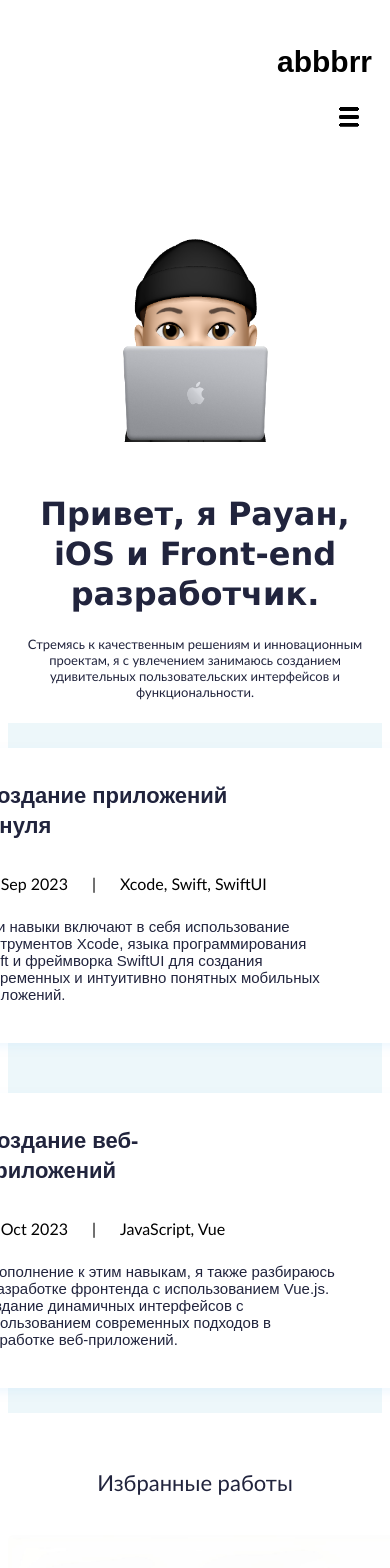
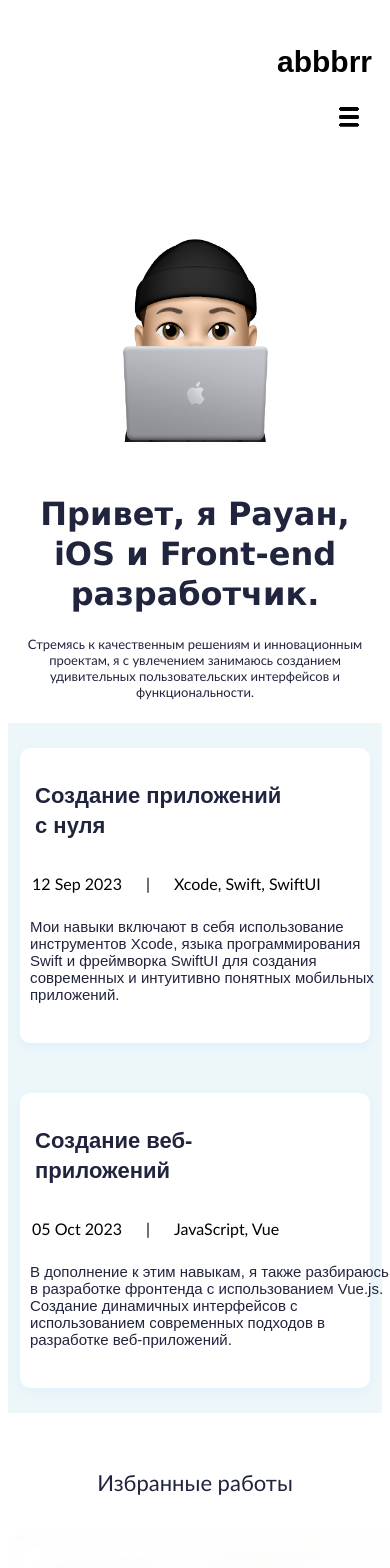
Before and after one commit to abbbrr/abr_port, a Vue app: page / in a window 390 px wide. Shown: the top 1568 px of the page. Built offline with nearby package versions, Linux system fonts and the light colour scheme.

Commit message:
fix header

```diff
--- a/src/components/Header.vue
+++ b/src/components/Header.vue
@@ -143,4 +143,40 @@ header{
     }
 
 }
+
+@media (max-width: 568px){
+
+header{
+    width: auto;
+    height: 690px;
+}
+    .container{
+        display: flex;
+        flex-wrap: wrap;
+        justify-content: center;
+        align-items: center;
+        height: 40vh;
+    }
+
+    .first_card{
+    width: 350px;
+    height: 295px;
+    flex-shrink: 0;
+    border-radius: 10px;
+    background: #FFF;
+    box-shadow: 0px 4px 10px 0px rgba(187, 225, 250, 0.25);
+    margin: 25px;
+    text-align: left;
+    }
+
+    .second_card{
+        width: 350px;
+        height: 295px;
+        flex-shrink: 0;
+        border-radius: 10px;
+        background: #FFF;
+        box-shadow: 0px 4px 10px 0px rgba(187, 225, 250, 0.25);
+        margin: 25px;
+    }
+}
 </style>
```
